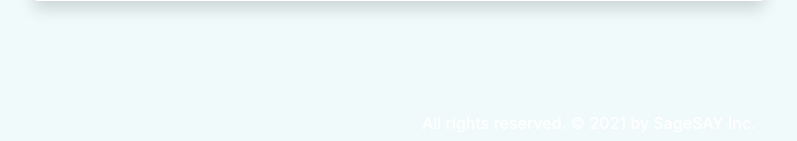
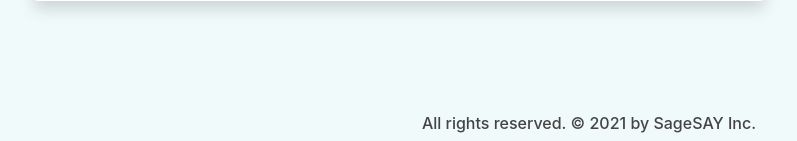
Before and after one commit to SebISU/QuotesApp, a Flask app: page / in a window 1280 px wide. Shown: the part 755-896 px from the top of the page, without its empty margins (51-848 px from the left). Run offline with Flask 2, Linux system fonts and the light colour scheme; data that the repository does not hold is empty; parts of the project's set-up code (start-up, migrations or seed data) failed here and were passed over; some libraries are stand-ins or nearby versions.

Commit message:
footer color

```diff
--- a/quotes_app/templates/main/layout.html
+++ b/quotes_app/templates/main/layout.html
@@ -77,7 +77,7 @@
                 </div>
             </div>
         </div>
-        <footer class="footer"><h6 class="mx-auto" style="color: white;">All rights reserved. &#169; 2021 by SageSAY Inc.</h6></footer>
+        <footer class="footer"><h6 class="mx-auto">All rights reserved. &#169; 2021 by SageSAY Inc.</h6></footer>
 
         <script src="https://code.jquery.com/jquery-3.3.1.slim.min.js" integrity="sha384-q8i/X+965DzO0rT7abK41JStQIAqVgRVzpbzo5smXKp4YfRvH+8abtTE1Pi6jizo" crossorigin="anonymous"></script>
         <script src="https://cdnjs.cloudflare.com/ajax/libs/popper.js/1.14.7/umd/popper.min.js" integrity="sha384-UO2eT0CpHqdSJQ6hJty5KVphtPhzWj9WO1clHTMGa3JDZwrnQq4sF86dIHNDz0W1" crossorigin="anonymous"></script>
```
